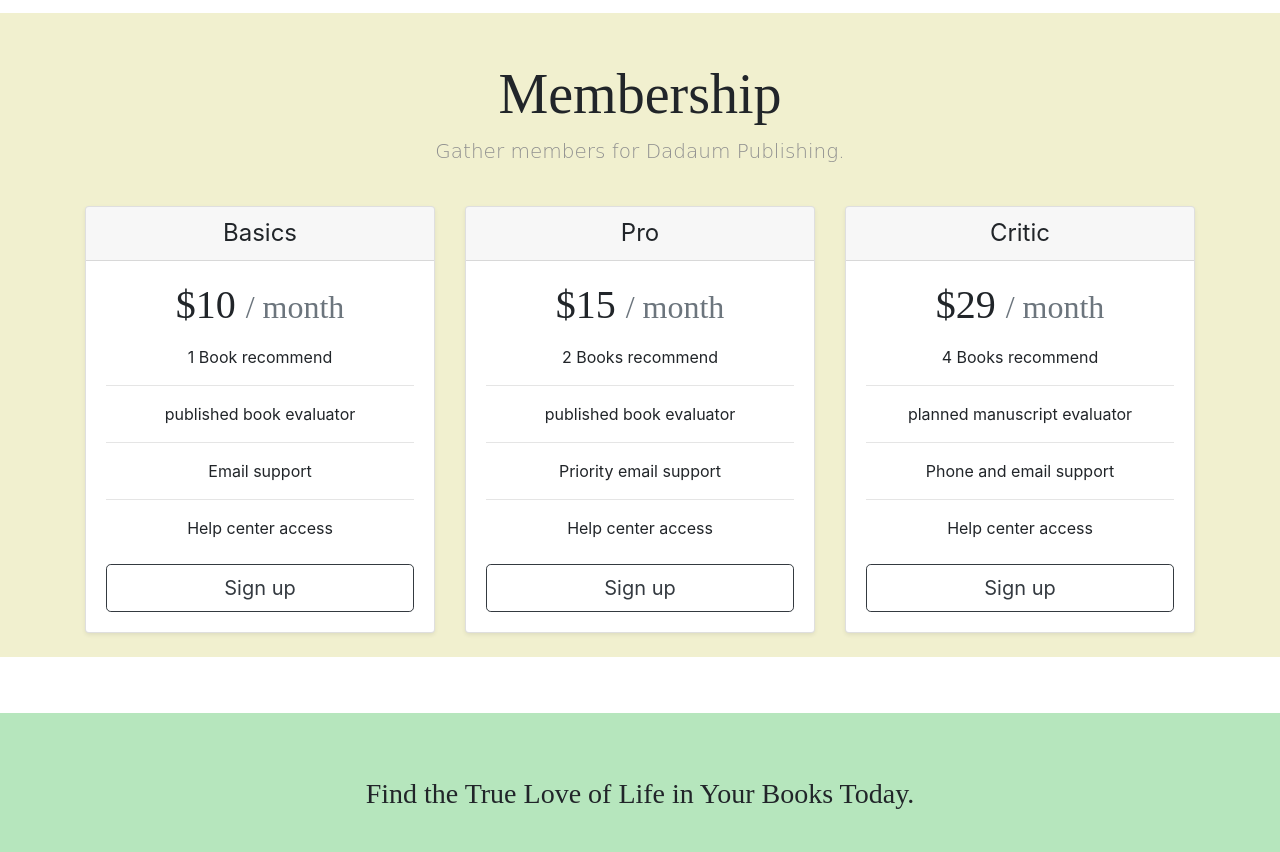
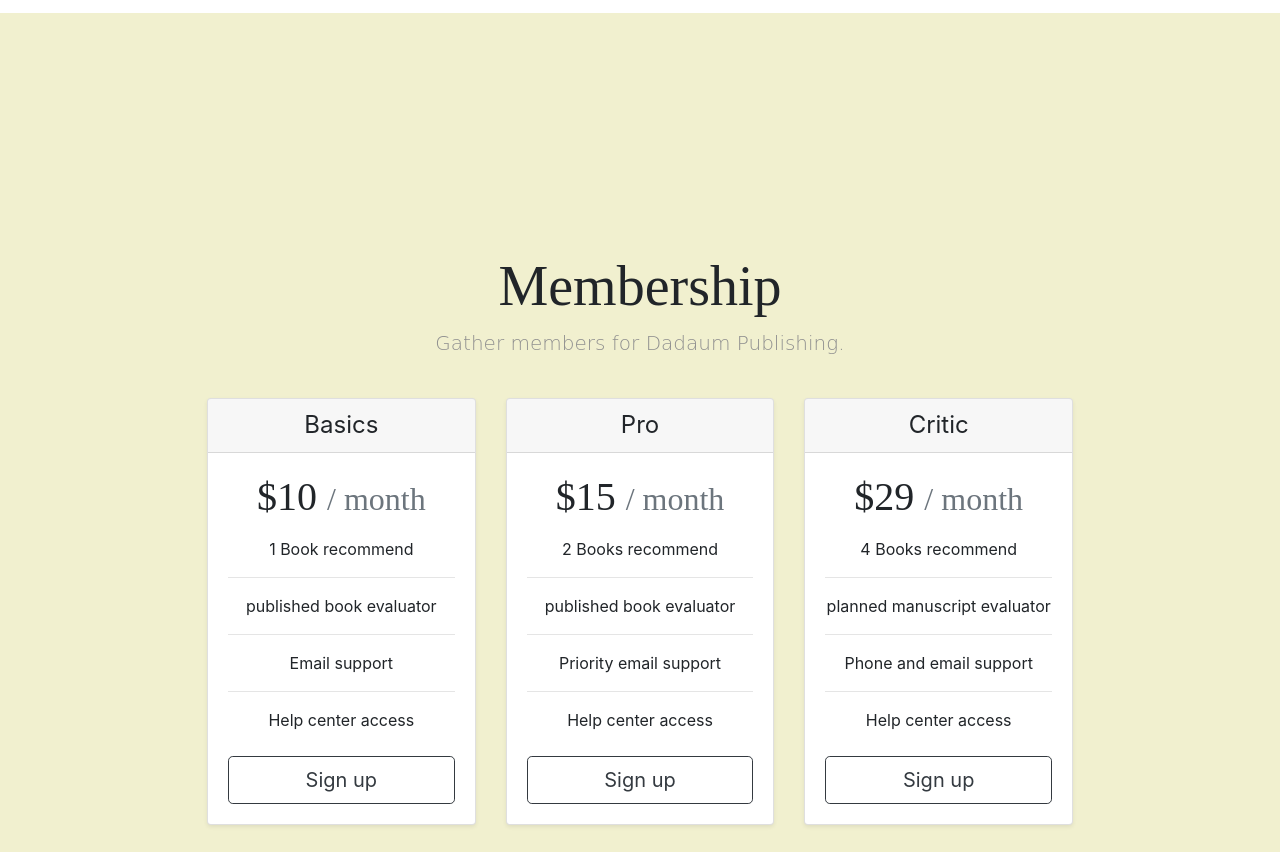
Before and after one commit to dadampublisher/cv, a plain HTML site: page index.html in a window 1280 px wide. Shown: the part 2576-3428 px from the top of the page. Drawn offline with nearby package versions, Linux system fonts and the light colour scheme; a web font is replaced by a local one.

Commit message:
Add files via upload

```diff
--- a/css/styles.css
+++ b/css/styles.css
@@ -60,6 +60,7 @@ p {
 /* Pricing section */
 #pricing {
   background-color: #f1f0cf;
+  padding: 15%
 }
 
 /* Mini Book Shop */
```
